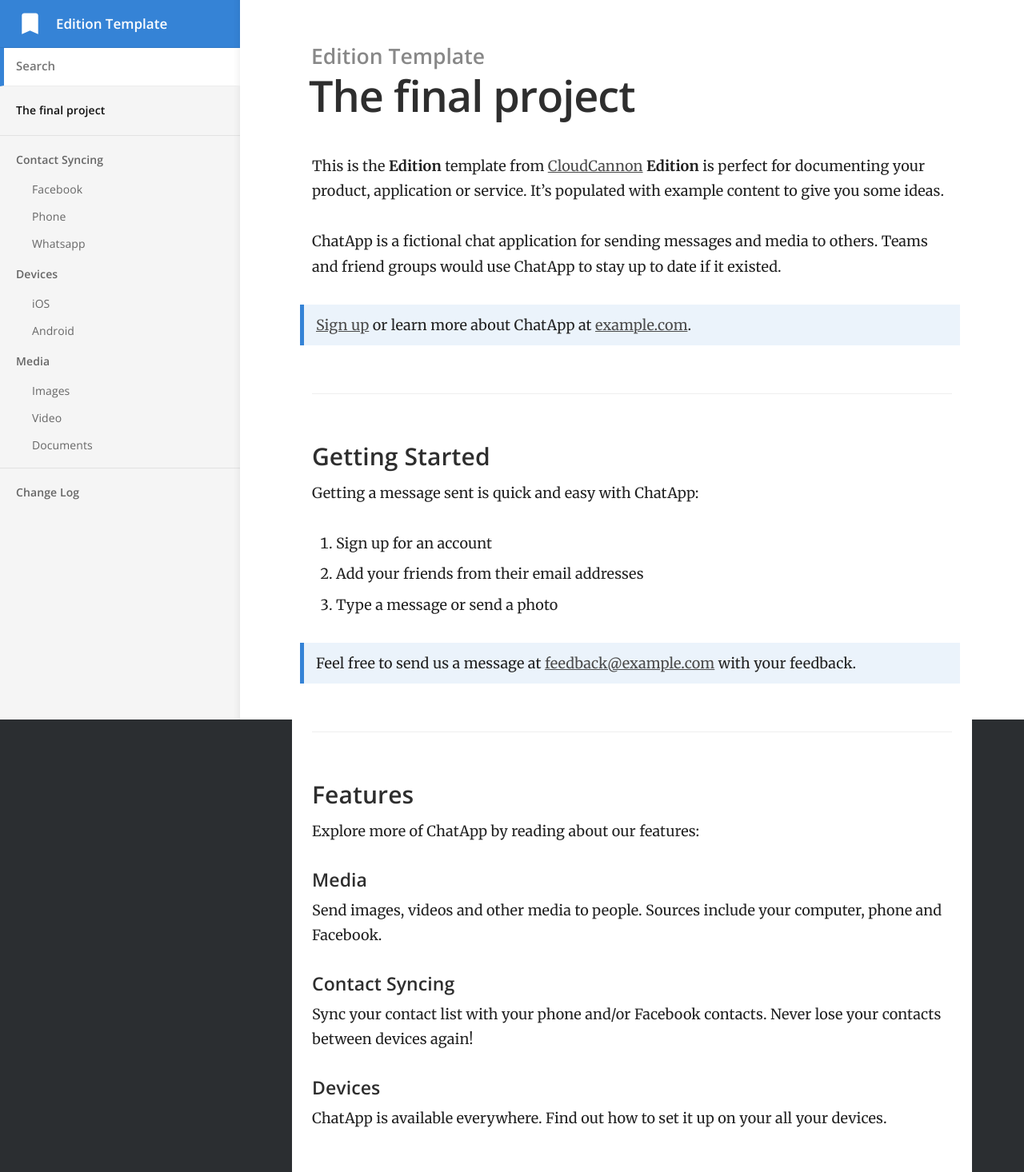
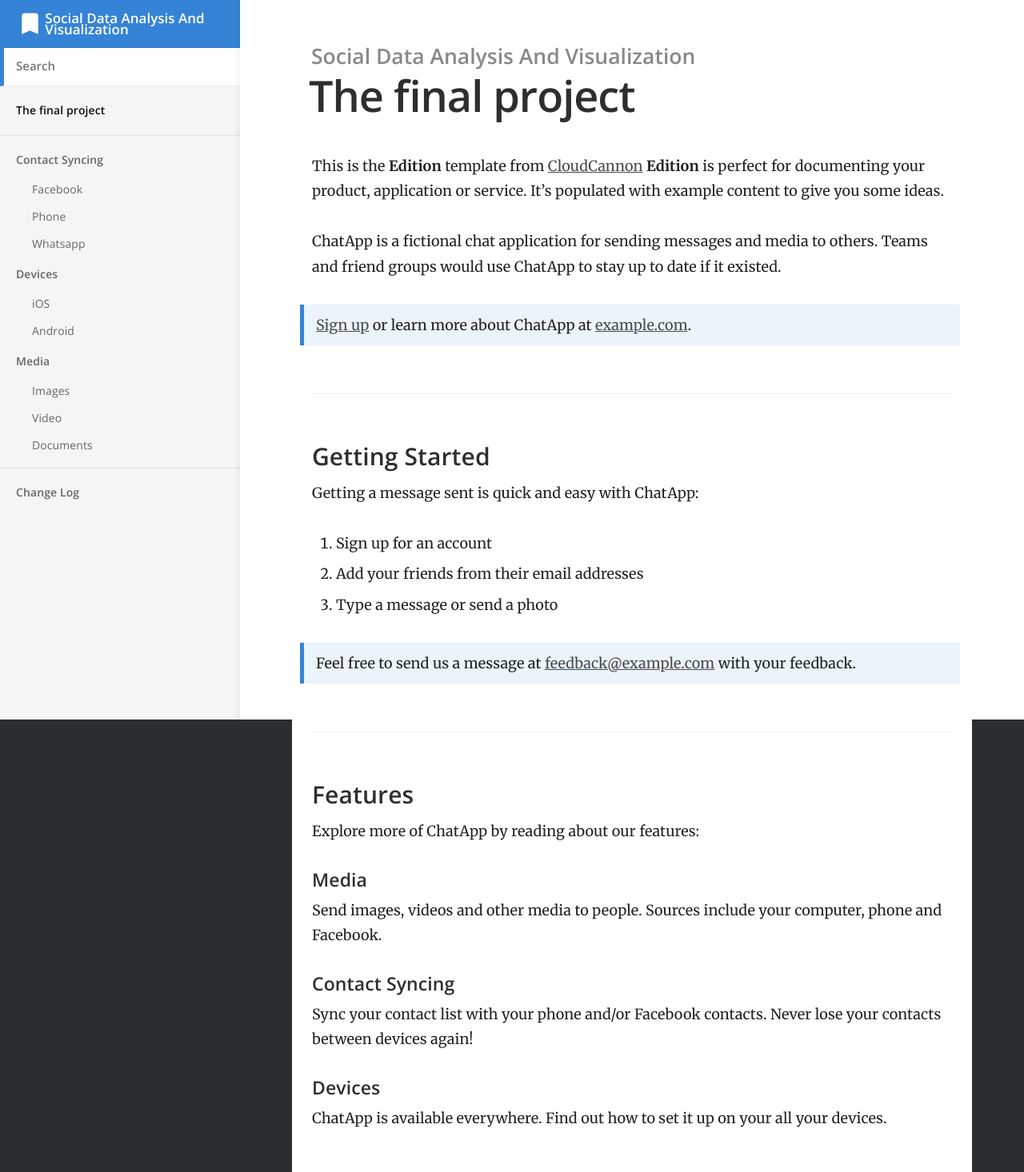
Before and after one commit to Alpiexta/Alpiexta.github.io, a Jekyll site: the page built from index.md, in a window 1280 px wide. Shown: the whole page at 80% size. Built offline with Jekyll 4.4.1, drawn with Linux system fonts in a browser that asks for light colours.

Commit message:
rewirte config

```diff
--- a/_config.yml
+++ b/_config.yml
@@ -1,7 +1,7 @@
 # ----
 # Site
 
-title: Edition Template
+title: Social Data Analysis And Visualization
 url: "https://chen-si-tong.github.io/"
 baseurl:
 google_analytics_key:
@@ -15,7 +15,7 @@ author:
   email:
   twitter: # twitter username without the @ symbol
 social:
-  name: Edition Template
+  name: Social Data Analysis And Visualization
   links:
     - https://chen-si-tong.github.io/
 
@@ -39,7 +39,7 @@ exclude:
 
 collections:
   docs:
-    title: Documentation
+    title:
     permalink: /:path/
     output: true
 
```
